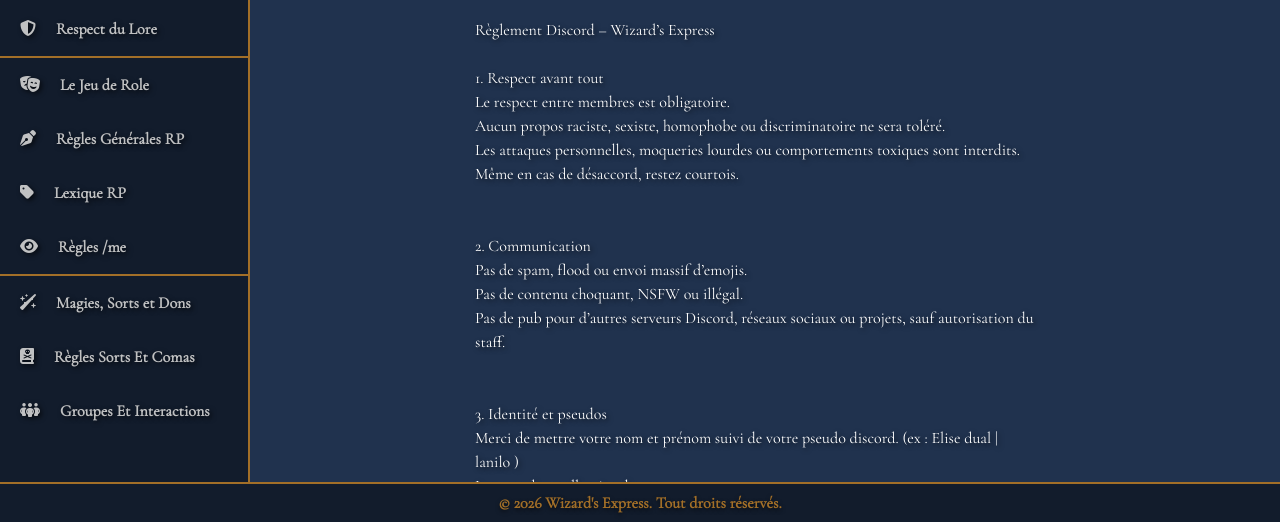
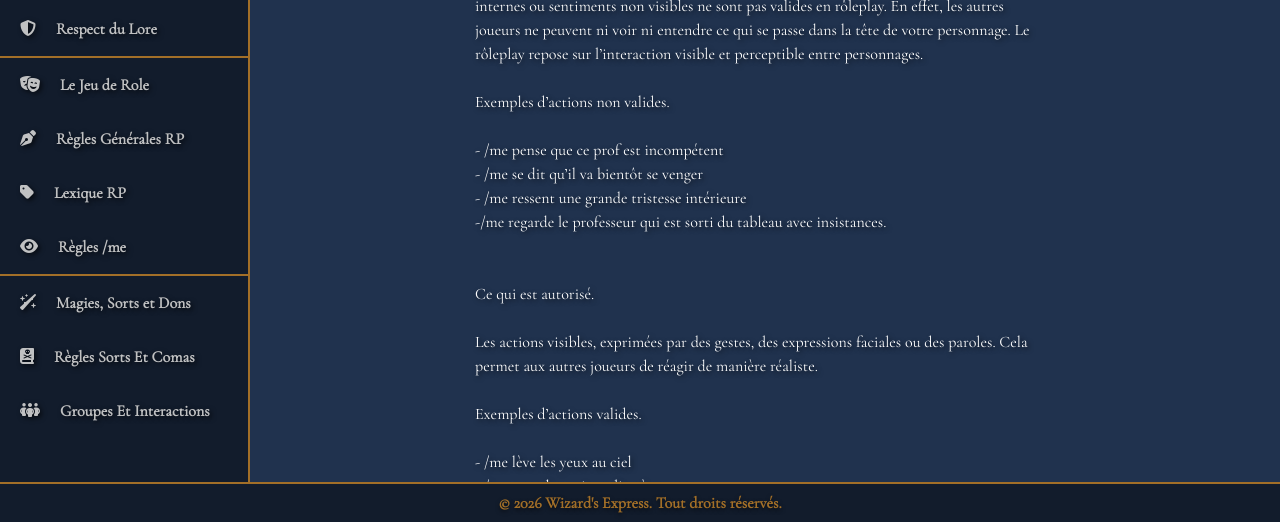
Before and after one commit to Girah/Wiki-WE, a plain HTML site: page pages/regles-me.html in a window 1280 px wide. Shown: the part 278-800 px from the top of the page. Drawn offline with Linux system fonts and the light colour scheme.

Commit message:
correctif regle me + style warnings

```diff
--- a/css/style.css
+++ b/css/style.css
@@ -158,6 +158,7 @@ footer {
 
 .Nav a:hover {
   background: #20324e;
+  color: #a26f28;
 
 }
 .Nav a i {
@@ -169,21 +170,8 @@ footer {
   border-top: 2px solid #a26f28;
 }
 
-/* === CONTENU MAIN === */
-.contenu-main {
-  flex: 1;
-  overflow-y: auto;
-  margin: 60px 20px 40px 20px;
-  color: white;
-  white-space: pre-line;
-  display: flex;
-  flex-direction: column;
-  align-items: center;
-  max-width: 600px;
-  overflow: visible;
-}
 
-/* Scrollbar invisible par défaut */
+
 .Nav::-webkit-scrollbar,
 .contenu-main::-webkit-scrollbar {
   width: 6px;
@@ -202,19 +190,31 @@ footer {
   background: #bdbdbd; /* gris clair */
 }
 
-/* Firefox */
 .Nav,
 .contenu-main {
-  scrollbar-width: none; /* cache totalement */
+  scrollbar-width: none;
 }
 
 .Nav:hover,
 .contenu-main:hover {
-  scrollbar-width: thin;                /* fine */
-  scrollbar-color: #bdbdbd transparent; /* gris clair */
+  scrollbar-width: thin;
+  scrollbar-color: #bdbdbd transparent;
 }
 
-/* === LORE === */
+/* === CONTENU MAIN === */
+.contenu-main {
+  flex: 1;
+  overflow-y: auto;
+  margin: 60px 20px 40px 20px;
+  color: white;
+  white-space: pre-line;
+  display: flex;
+  flex-direction: column;
+  align-items: center;
+  max-width: 600px;
+  overflow: visible;
+}
+
 .image-container, .img-principale {
   position: relative;
   width: 120%;
@@ -243,6 +243,21 @@ footer {
   mask-size: 100% 100%;
 }
 
+.warning {
+  border: 3px solid rgb(255, 255, 255);
+  background-color: rgb(148, 58, 58);
+  display: flex;
+  border-radius: 20px;
+  padding: 10px;
+  gap: 20px;
+  margin-bottom: 20px;
+  align-items: center;
+  color:#fff3f3;
+}
+
+.warning i {
+  font-size: 40px;
+}
 
 /*RESPONSIVE*/
 /* Tablette (à partir de 768px) */
--- a/pages/regles-me.html
+++ b/pages/regles-me.html
@@ -47,51 +47,30 @@
         <div class="contenu-main">
             <img class="img-principale" src="../img/uti-me.webp" alt="img-principale"/>
 
-            SERVEUR +18
+            Les actions de type /me pense, /me se dit que, ou toute autre action décrivant des pensées internes ou sentiments non visibles ne sont pas valides en rôleplay. En effet, les autres joueurs ne peuvent ni voir ni entendre ce qui se passe dans la tête de votre personnage. Le rôleplay repose sur l’interaction visible et perceptible entre personnages.
 
-            Règlement Discord – Wizard’s Express
+            Exemples d’actions non valides.
 
-            1. Respect avant tout
-            Le respect entre membres est obligatoire.
-            Aucun propos raciste, sexiste, homophobe ou discriminatoire ne sera toléré.
-            Les attaques personnelles, moqueries lourdes ou comportements toxiques sont interdits.
-            Même en cas de désaccord, restez courtois.
+            - /me pense que ce prof est incompétent
+            - /me se dit qu’il va bientôt se venger
+            - /me ressent une grande tristesse intérieure
+            -/me regarde le professeur qui est sorti du tableau avec insistances.
 
 
-            2. Communication
-            Pas de spam, flood ou envoi massif d’emojis.
-            Pas de contenu choquant, NSFW ou illégal.
-            Pas de pub pour d’autres serveurs Discord, réseaux sociaux ou projets, sauf autorisation du staff.
+            Ce qui est autorisé.
 
+            Les actions visibles, exprimées par des gestes, des expressions faciales ou des paroles. Cela permet aux autres joueurs de réagir de manière réaliste.
 
-            3. Identité et pseudos
-            Merci de mettre votre nom et prénom suivi de votre pseudo discord. (ex : Elise dual | lanilo )
-            Les pseudos troll et insultants.
-            Les photos de profil ou bannières inappropriées (NSFW, gore, provocatrices) sont interdites.
+            Exemples d’actions valides.
 
+            - /me lève les yeux au ciel
+            - /me serre les poings discrètement
+            - /me fixe intensément le professeur sans dire un mot
 
-            4. Canaux vocaux
-            Le respect est également de mise en vocal.
-            Pas de soundboards abusifs ou musiques dérangeantes.
-            Pas de vocal HRP si vous êtes en RP, si c’est le cas et que nous nous en rendons compte ce sera suivi d’une sanction appropriée.
+            Ces actions laissent deviner l’état d’esprit de votre personnage, sans révéler directement ses pensées.
 
-            5. Staff et modération
-            Les décisions du staff doivent être respectées.
-            En cas de problème avec un membre, utilisez un ticket plutôt que de régler le conflit publiquement.
-            Le staff se réserve le droit d’avertir, sanctionner ou bannir un membre selon la gravité des faits.
+            Merci de faire attention !
 
-            6. Sanctions
-            Les petites fautes entraînent un rappel ou un avertissement.
-            Les récidives peuvent mener à un avertissement oral, un ban temp ou un ban définitif.
-            Les comportements graves (harcèlement, propos discriminatoires, contenu interdit) entraînent un ban immédiat et définitif.
-
-
-            Conclusion
-            Ce Discord est avant tout un espace de convivialité et d’organisation autour du serveur Wizard’s Express.
-            Respectez les règles, faites preuve de bon sens et d’entraide, et tout se passera dans la bonne humeur.
-            Bienvenue à tous, et merci de contribuer à une communauté saine
-
-            ⚠️Merci d’ouvrir un ticket pour toute absence de plus de 15 jours sous peine d’UNWL.
         </div>
     </main>
 
```
Also changed, not shown: pages/jeu-de-role.html (+2 -2 lines), pages/magies-sorts-dons.html (+4 -4 lines), pages/reglement-discord.html (+1 -1 lines), pages/respect-lore.html (+1 -1 lines).
